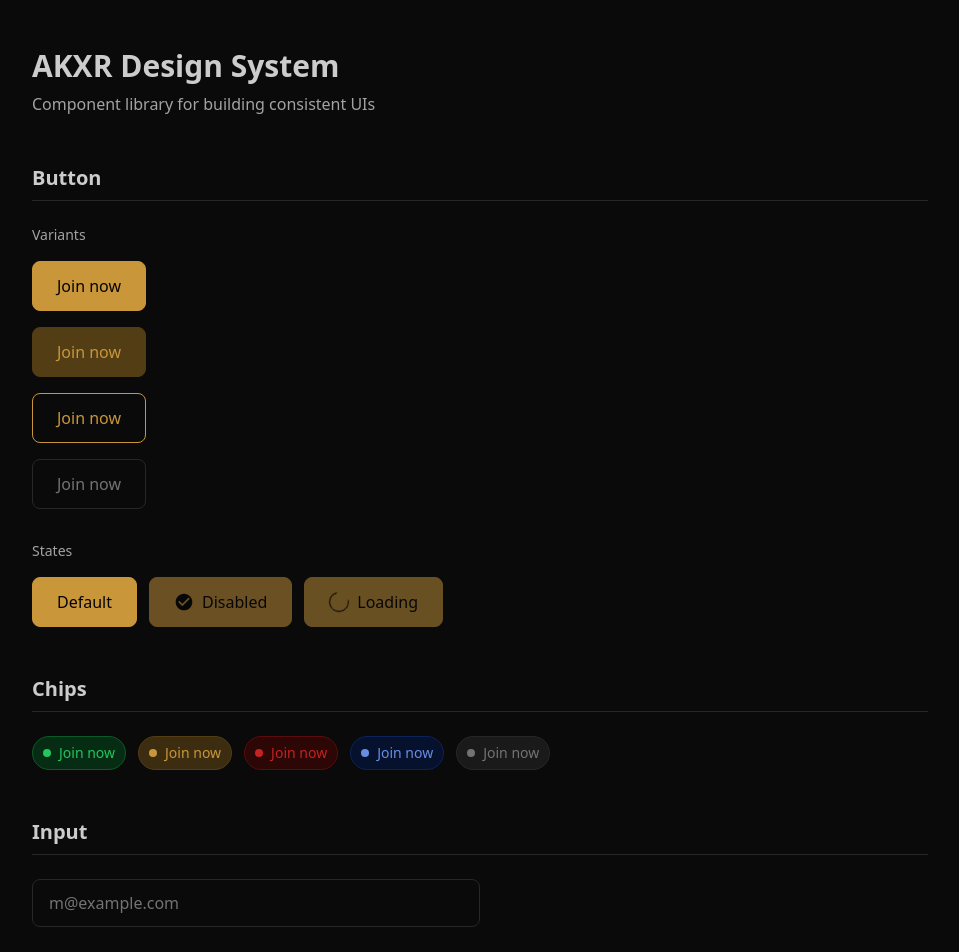
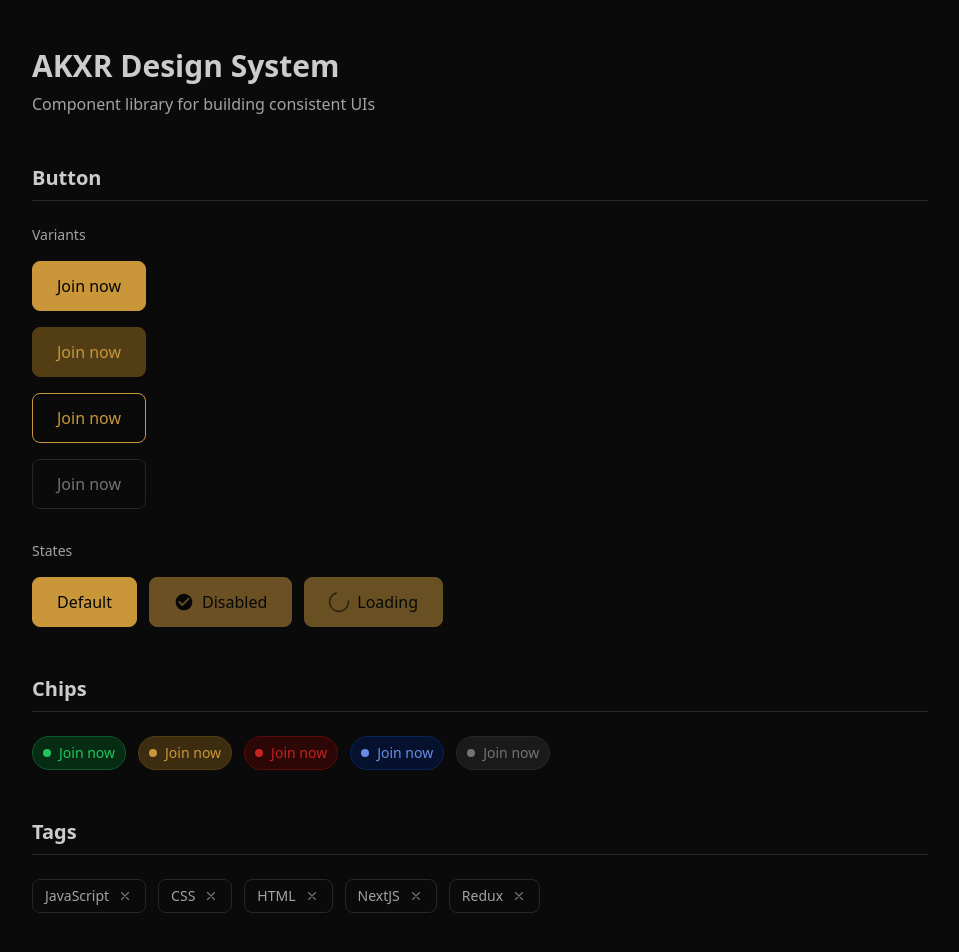
Before and after one commit to akxr-in/akxr-frontend, a Next.js app in the folder frontend/: page /design-system in a window 1280 px wide. Shown: the top 952 px of the page, without its empty margins (160-1119 px from the left). Built offline with nearby package versions, Linux system fonts and the light colour scheme.

Commit message:
feat: add Tags section to Design System Showcase with example tags

```diff
--- a/frontend/app/design-system/page.tsx
+++ b/frontend/app/design-system/page.tsx
@@ -1,6 +1,6 @@
 "use client";
 
-import { Button, Chip, Input } from "@akxr/design-system";
+import { Button, Chip, Input, Tag } from "@akxr/design-system";
 
 // Simple icon component
 const BrandIcon = () => (
@@ -73,6 +73,21 @@ export default function DesignSystemShowcase() {
                         <Chip variant="error">Join now</Chip>
                         <Chip variant="info">Join now</Chip>
                         <Chip variant="neutral">Join now</Chip>
+                    </div>
+                </section>
+
+                {/* Tags Section */}
+                <section className="mb-12">
+                    <h2 className="text-xl font-semibold mb-6 pb-2 border-b border-border-default">
+                        Tags
+                    </h2>
+
+                    <div className="flex flex-wrap gap-3">
+                        <Tag onRemove={() => { }}>JavaScript</Tag>
+                        <Tag onRemove={() => { }}>CSS</Tag>
+                        <Tag onRemove={() => { }}>HTML</Tag>
+                        <Tag onRemove={() => { }}>NextJS</Tag>
+                        <Tag onRemove={() => { }}>Redux</Tag>
                     </div>
                 </section>
 
```
